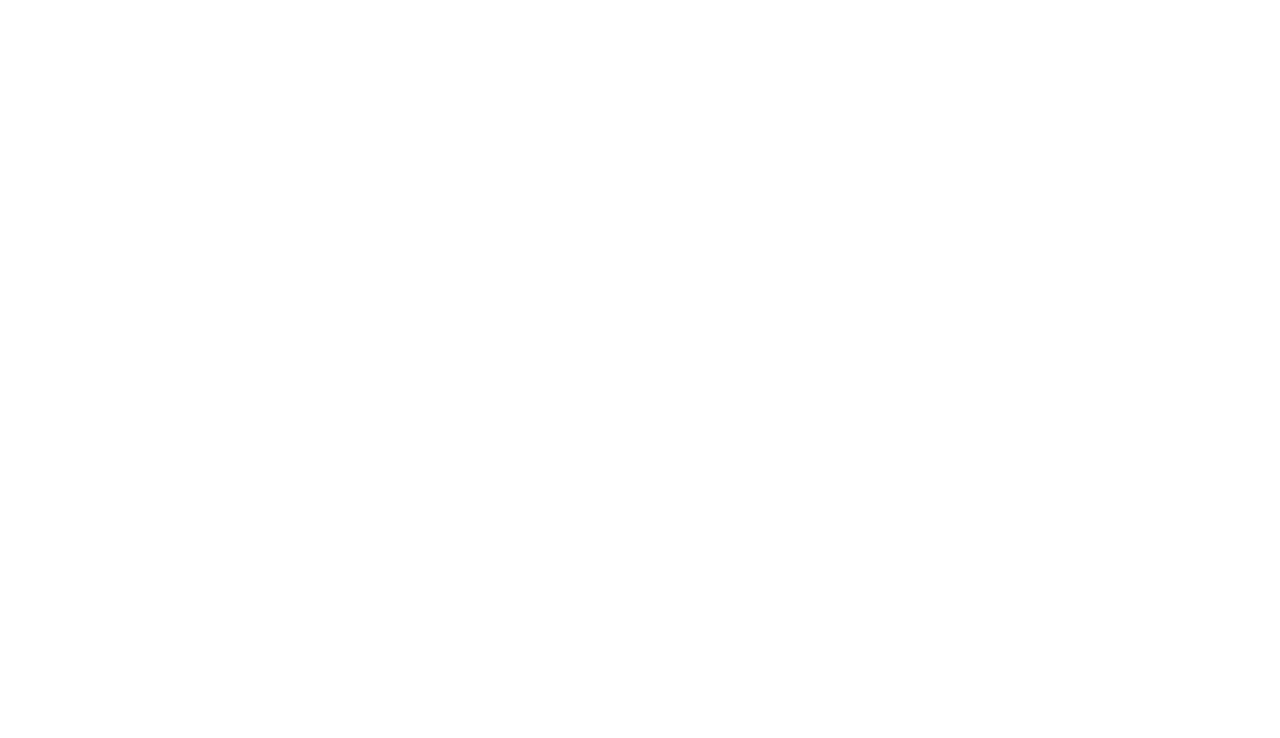
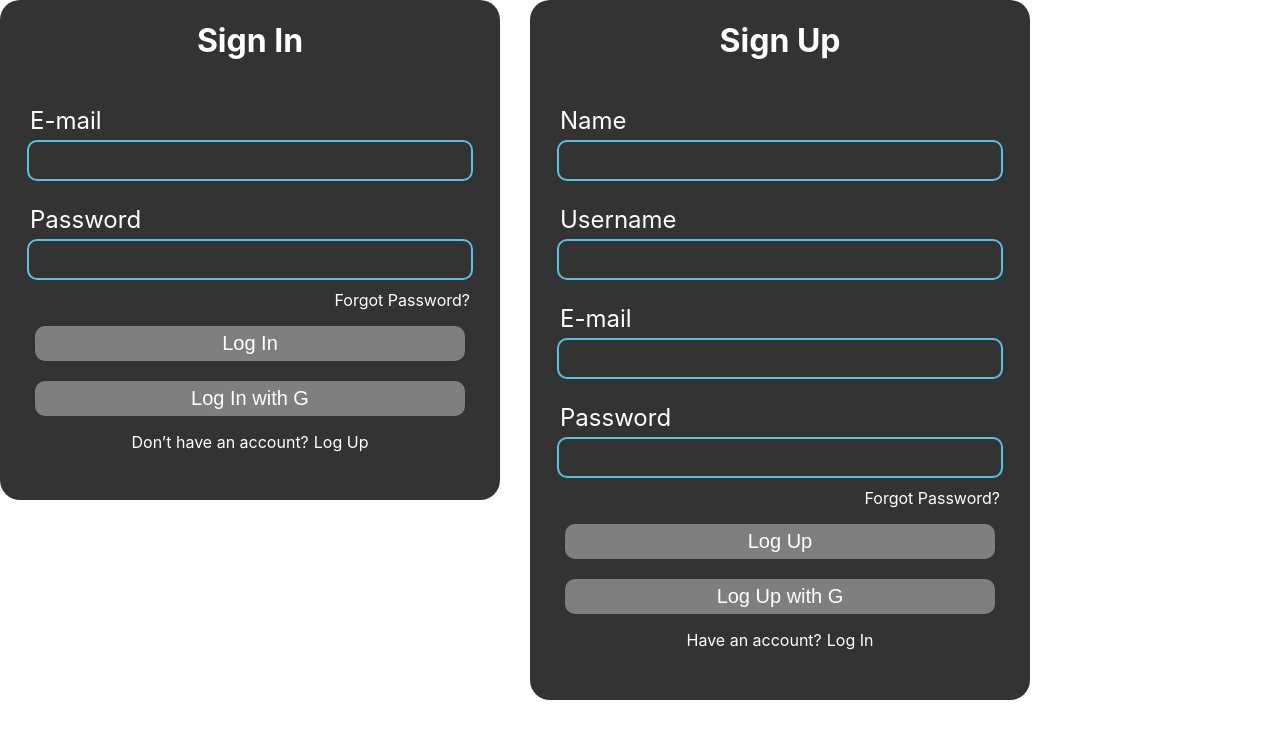
Before and after one commit to voin12K/PortfolioChat_FE, a React (Create React App) app in the folder chat-frontend/: page / in a window 1280 px wide. Shown: the top 738 px of the page. Built offline with nearby package versions, Linux system fonts and the light colour scheme.

Commit message:
create sign in up

```diff
--- a/chat-frontend/package.json
+++ b/chat-frontend/package.json
@@ -31,5 +31,8 @@
       "last 1 firefox version",
       "last 1 safari version"
     ]
+  },
+  "devDependencies": {
+    "sass": "^1.83.0"
   }
 }
--- /dev/null
+++ b/chat-frontend/src/App.css
@@ -0,0 +1,4 @@
+.v{
+    display: flex;
+    gap: 30px;
+}
--- a/chat-frontend/src/App.js
+++ b/chat-frontend/src/App.js
@@ -1,7 +1,13 @@
-import Profile from "./components/ui/sap/profile/profile";
+import "./App.css";
+
+import SignIn from "./components/ui/sign/signIn/signin";
+import SignUp from "./components/ui/sign/singUp/signup";
 
 export default function App(){
   return(
-    <div><Profile/></div>
+    <div className="v">
+      <SignIn/>
+      <SignUp/>
+    </div>
   )
 }
--- a/chat-frontend/src/components/ui/sap/profile/profile.jsx
+++ b/chat-frontend/src/components/ui/sap/profile/profile.jsx
@@ -1,7 +1,8 @@
 import React from "react";
+import "./profile.scss"
 
 export default function Profile(){
     return(
-        <div></div>
+        <div className="bobo"></div>
     )
 }
--- a/chat-frontend/src/components/ui/sap/profile/profile.scss
+++ b/chat-frontend/src/components/ui/sap/profile/profile.scss
@@ -0,0 +1,5 @@
+.bobo{
+    height: 20px;
+    width: 30px;
+    background-color: black;
+}
--- /dev/null
+++ b/chat-frontend/src/components/ui/sign/signIn/signin.jsx
@@ -0,0 +1,26 @@
+import React from "react";
+import "./signin.scss";
+
+export default function SignIn() {
+    return (
+        <div className="Login">
+            <h1 className="Login-title">Sign In</h1>
+            <div className="Login-emailall">
+                <p className="Login-email">E-mail</p>
+                <input type="email" className="Login-email-input" />
+            </div>
+            <div className="Login-passwordall">
+                <p className="Login-password">Password</p>
+                <input type="password" className="Login-password-input" />
+            </div>
+            <p className="Login-forgotpass">Forgot Password?</p>
+            <div className="Login-buttall">
+                <button className="Login-buttall-buttlog">Log In</button>
+                <button className="Login-buttall-buttlog-withG">Log In with G</button>
+            </div>
+            <p className="Login-logup">
+                Don’t have an account? <a href="#" className="Login-logup-link">Log Up</a>
+            </p>
+        </div>
+    );
+}
--- /dev/null
+++ b/chat-frontend/src/components/ui/sign/signIn/signin.scss
@@ -0,0 +1,139 @@
+.Login {
+    height: 500px;
+    width: 500px;
+    background-color: #333333;
+    display: flex;
+    flex-direction: column;
+    border-radius: 20px;
+
+    &-title {
+        color: #fff;
+        display: flex;
+        justify-content: center;
+    }
+
+    &-emailall {
+        display: flex;
+        flex-direction: column;
+        align-items: center;
+        width: 100%;
+    }
+
+    &-email {
+        color: #fff;
+        font-size: 24px;
+        align-self: flex-start;
+        margin-left: 30px;
+        margin-bottom: 5px;
+
+        &-input {
+            width: 430px;
+            height: 35px;
+            background-color: transparent;
+            border-radius: 10px;
+            outline: none;
+            border: 2px solid #58C1E8;
+            color: #fff;
+            padding-left: 10px;
+        }
+    }
+
+    &-passwordall {
+        display: flex;
+        flex-direction: column;
+        align-items: center;
+        width: 100%;
+    }
+
+    &-password {
+        color: #fff;
+        font-size: 24px;
+        align-self: flex-start;
+        margin-left: 30px;
+        margin-bottom: 5px;
+
+        &-input {
+            width: 430px;
+            height: 35px;
+            background-color: transparent;
+            border-radius: 10px;
+            outline: none;
+            border: 2px solid #58C1E8;
+            color: #fff;
+            padding-left: 10px;
+        }
+    }
+
+    &-forgotpass {
+        color: #fff;
+        font-size: 16px;
+        margin-top: 10px;
+        margin-right: 30px;
+        align-self: flex-end;
+        cursor: pointer;
+
+        &:hover {
+          text-decoration: underline;
+        }
+      }
+
+    &-buttall{
+        display: flex;
+        flex-direction: column;
+        align-items: center;
+        gap: 20px;
+
+        &-buttlog{
+            width: 430px;
+            height: 35px;
+            display: flex;
+            justify-content: center;
+            align-items: center;
+            border-radius: 10px;
+            color: #fff;
+            background-color: #807F7F;
+            border: none;
+            cursor: pointer;
+            font-size: 20px;
+
+            &:hover{
+                background-color: #666565;
+            }
+        }
+        &-buttlog-withG{
+            width: 430px;
+            height: 35px;
+            display: flex;
+            justify-content: center;
+            align-items: center;
+            border-radius: 10px;
+            color: #fff;
+            background-color: #807F7F;
+            border: none;
+            cursor: pointer;
+            font-size: 20px;
+
+            &:hover{
+                background-color: #666565;
+            }
+        }
+    }
+
+    &-logup {
+        display: flex;
+        align-self: center;
+        color: #fff;
+        gap: 5px;
+
+        &-link {
+            color: #fff;
+            text-decoration: none;
+            cursor: pointer;
+
+            &:hover {
+                text-decoration: underline;
+            }
+        }
+    }
+
+}
--- /dev/null
+++ b/chat-frontend/src/components/ui/sign/singUp/signup.jsx
@@ -0,0 +1,34 @@
+import React from "react";
+import "./signup.scss";
+
+export default function SignUp() {
+    return (
+        <div className="Reg">
+            <h1 className="Reg-title">Sign Up</h1>
+            <div className="Reg-nameall">
+                <p className="Reg-name">Name</p>
+                <input className="Reg-name-input" />
+            </div>
+            <div className="Reg-usernameall">
+                <p className="Reg-username">Username</p>
+                <input className="Reg-username-input" />
+            </div>
+            <div className="Reg-emailall">
+                <p className="Reg-email">E-mail</p>
+                <input type="email" className="Reg-email-input" />
+            </div>
+            <div className="Reg-passwordall">
+                <p className="Reg-password">Password</p>
+                <input className="Reg-password-input" />
+            </div>
+            <p className="Reg-forgotpass">Forgot Password?</p>
+            <div className="Reg-buttall">
+                <button className="Reg-buttall-buttlog">Log Up</button>
+                <button className="Reg-buttall-buttlog-withG">Log Up with G</button>
+            </div>
+            <p className="Reg-login">
+                Have an account? <a href="#" className="Reg-login-link">Log In</a>
+            </p>
+        </div>
+    );
+}
--- /dev/null
+++ b/chat-frontend/src/components/ui/sign/singUp/signup.scss
@@ -0,0 +1,191 @@
+.Reg {
+    height: 700px;
+    width: 500px;
+    background-color: #333333;
+    display: flex;
+    flex-direction: column;
+    border-radius: 20px;
+
+    &-title {
+        color: #fff;
+        display: flex;
+        justify-content: center;
+    }
+
+    &-nameall {
+        display: flex;
+        flex-direction: column;
+        align-items: center;
+        width: 100%;
+    }
+
+    &-name {
+        color: #fff;
+        font-size: 24px;
+        align-self: flex-start;
+        margin-left: 30px;
+        margin-bottom: 5px;
+
+        &-input {
+            width: 430px;
+            height: 35px;
+            background-color: transparent;
+            border-radius: 10px;
+            outline: none;
+            border: 2px solid #58C1E8;
+            color: #fff;
+            padding-left: 10px;
+        }
+    }
+
+    &-usernameall {
+        display: flex;
+        flex-direction: column;
+        align-items: center;
+        width: 100%;
+    }
+
+    &-username {
+        color: #fff;
+        font-size: 24px;
+        align-self: flex-start;
+        margin-left: 30px;
+        margin-bottom: 5px;
+
+        &-input {
+            width: 430px;
+            height: 35px;
+            background-color: transparent;
+            border-radius: 10px;
+            outline: none;
+            border: 2px solid #58C1E8;
+            color: #fff;
+            padding-left: 10px;
+        }
+    }
+
+    &-emailall {
+        display: flex;
+        flex-direction: column;
+        align-items: center;
+        width: 100%;
+    }
+
+    &-email {
+        color: #fff;
+        font-size: 24px;
+        align-self: flex-start;
+        margin-left: 30px;
+        margin-bottom: 5px;
+
+        &-input {
+            width: 430px;
+            height: 35px;
+            background-color: transparent;
+            border-radius: 10px;
+            outline: none;
+            border: 2px solid #58C1E8;
+            color: #fff;
+            padding-left: 10px;
+        }
+    }
+
+    &-passwordall {
+        display: flex;
+        flex-direction: column;
+        align-items: center;
+        width: 100%;
+    }
+
+    &-password {
+        color: #fff;
+        font-size: 24px;
+        align-self: flex-start;
+        margin-left: 30px;
+        margin-bottom: 5px;
+
+        &-input {
+            width: 430px;
+            height: 35px;
+            background-color: transparent;
+            border-radius: 10px;
+            outline: none;
+            border: 2px solid #58C1E8;
+            color: #fff;
+            padding-left: 10px;
+        }
+    }
+
+    &-forgotpass {
+        color: #fff;
+        font-size: 16px;
+        margin-top: 10px;
+        margin-right: 30px;
+        align-self: flex-end;
+        cursor: pointer;
+
+        &:hover {
+          text-decoration: underline;
+        }
+      }
+
+    &-buttall{
+        display: flex;
+        flex-direction: column;
+        align-items: center;
+        gap: 20px;
+
+        &-buttlog{
+            width: 430px;
+            height: 35px;
+            display: flex;
+            justify-content: center;
+            align-items: center;
+            border-radius: 10px;
+            color: #fff;
+            background-color: #807F7F;
+            border: none;
+            cursor: pointer;
+            font-size: 20px;
+
+            &:hover{
+                background-color: #666565;
+            }
+        }
+        &-buttlog-withG{
+            width: 430px;
+            height: 35px;
+            display: flex;
+            justify-content: center;
+            align-items: center;
+            border-radius: 10px;
+            color: #fff;
+            background-color: #807F7F;
+            border: none;
+            cursor: pointer;
+            font-size: 20px;
+
+            &:hover{
+                background-color: #666565;
+            }
+        }
+    }
+
+    &-login {
+        display: flex;
+        align-self: center;
+        color: #fff;
+        gap: 5px;
+
+        &-link {
+            color: #fff;
+            text-decoration: none;
+            cursor: pointer;
+
+            &:hover {
+                text-decoration: underline;
+            }
+        }
+    }
+
+}
```
Also changed, not shown: 1 other file (tests, documents, lock files or other folders).
